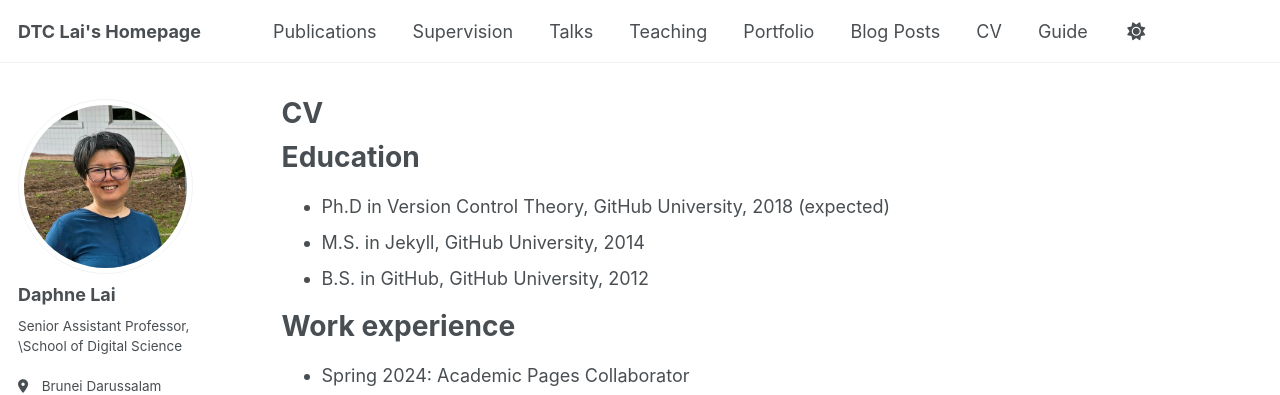
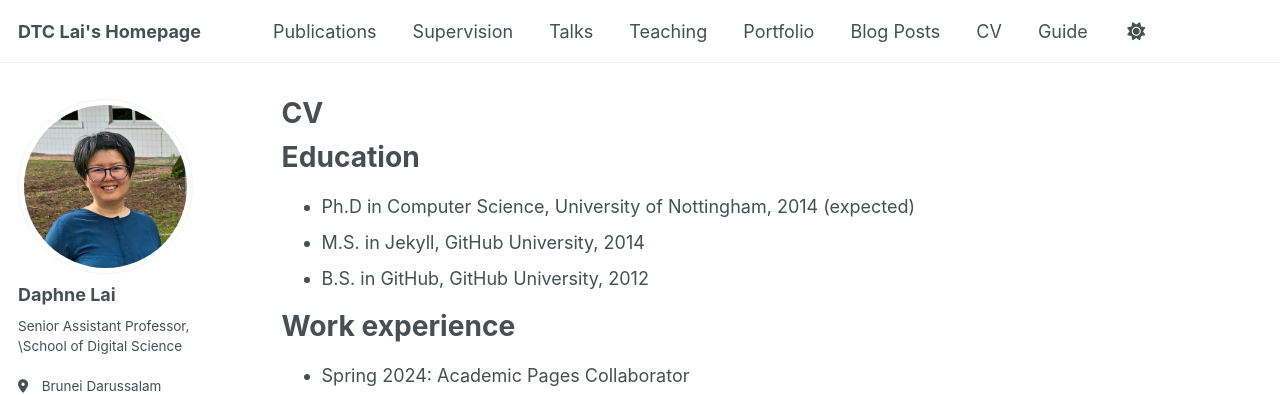
Before and after one commit to dtclai/dtclai.github.io, a Jekyll site: the page built from _pages/cv.md, in a window 1280 px wide and 900 px high. Shown: the top 395 px of the window. Built offline with Jekyll 4.4.1, drawn with Linux system fonts in a browser that asks for light colours; some web fonts are replaced.

Commit message:
Update cv.md

```diff
--- a/_pages/cv.md
+++ b/_pages/cv.md
@@ -11,7 +11,7 @@ redirect_from:
 
 Education
 ======
-* Ph.D in Version Control Theory, GitHub University, 2018 (expected)
+* Ph.D in Computer Science, University of Nottingham, 2014 (expected)
 * M.S. in Jekyll, GitHub University, 2014
 * B.S. in GitHub, GitHub University, 2012
 
```
